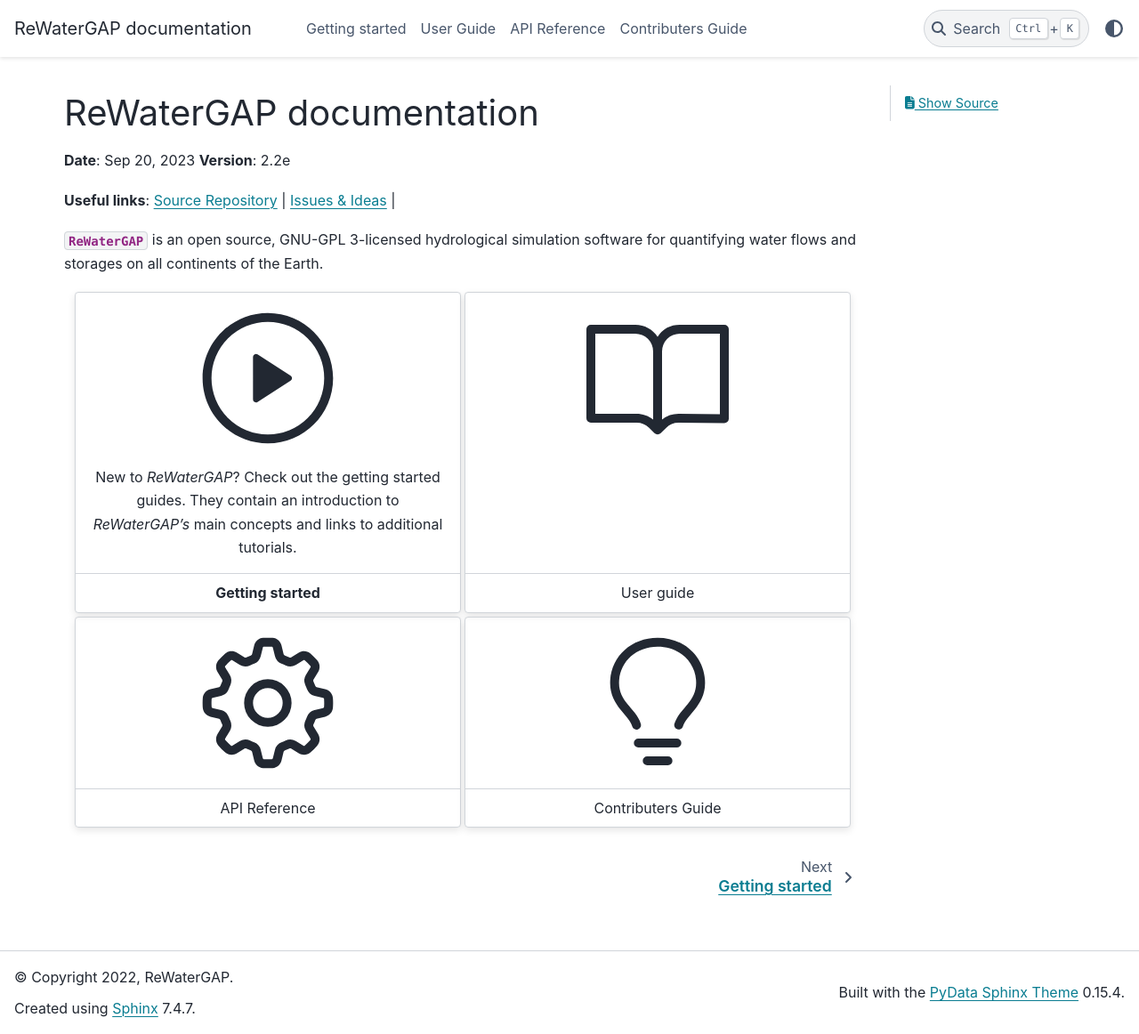
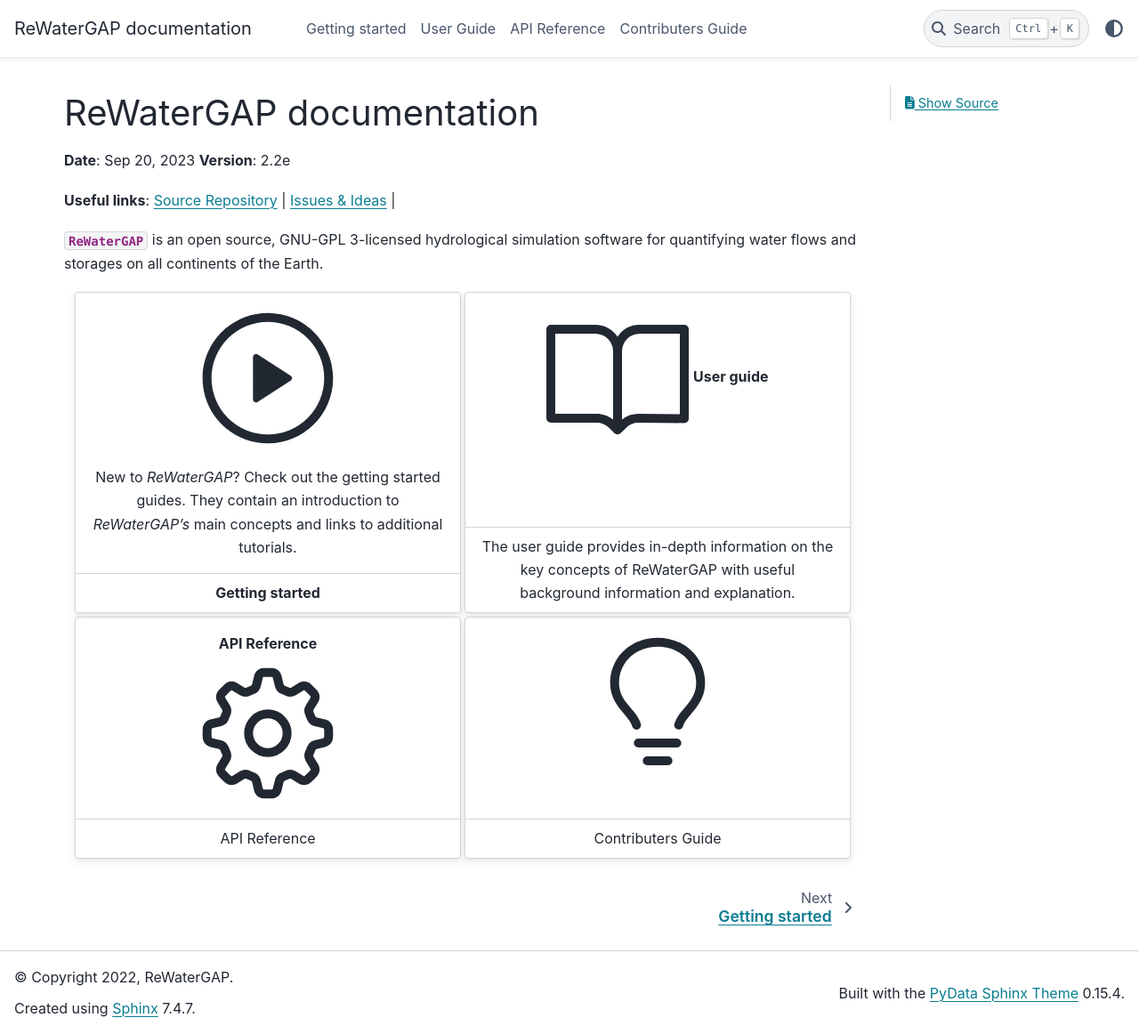
Before and after one commit to HydrologyFrankfurt/ReWaterGAP, a Sphinx documentation site: the page built from docs/index.rst, in a window 1280 px wide and 1162 px high. Shown: the whole window at 89% size. Built offline with Sphinx 7.4.7 and the PyData theme 0.15.4, drawn with Linux system fonts in a browser that asks for light colours.

Commit message:
Update index.rst

```diff
--- a/docs/index.rst
+++ b/docs/index.rst
@@ -36,10 +36,12 @@
         :link-type: ref
 
         :octicon:`book;10em`
+        **User guide**
         +++
-        User guide
+        The user guide provides in-depth information on the
+        key concepts of ReWaterGAP with useful background information and explanation.
 
-    .. grid-item-card::
+    .. grid-item-card:: API Reference
         :text-align: center
         :link:  api_docs/index
         :link-type: ref
```
